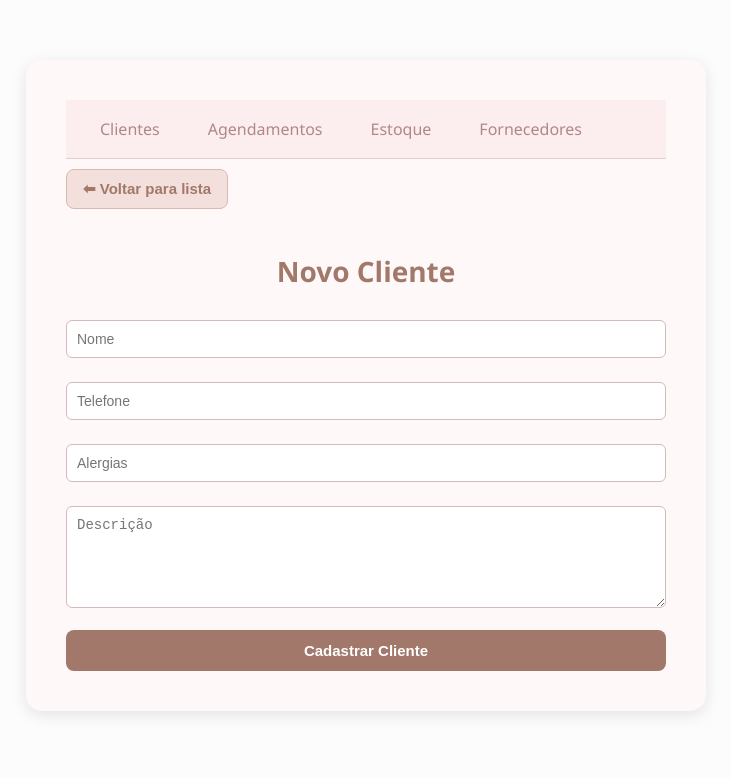
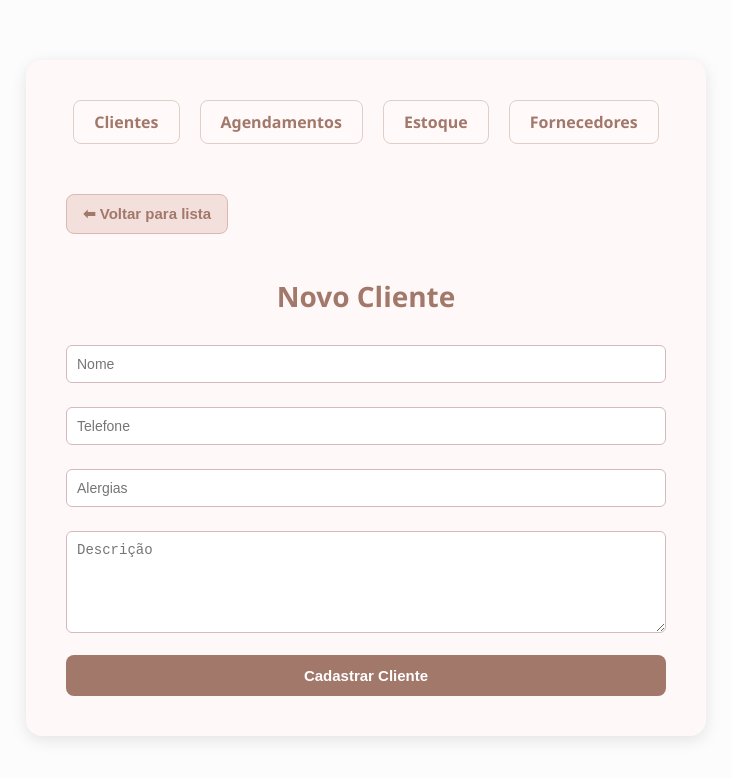
Before and after one commit to F4chini2/farmaceutica-esteta, a React (Vite) app in the folder frontend/: page /dashboard/novo-cliente in a window 1280 px wide. Shown: the top 778 px of the page, without its empty margins (274-1005 px from the left). Built offline with nearby package versions, Linux system fonts and the light colour scheme.

Commit message:
Versao final clientes. jsx

```diff
--- a/frontend/src/components/Tabs.css
+++ b/frontend/src/components/Tabs.css
@@ -1,27 +1,31 @@
+
 .tabs-container {
   display: flex;
+  justify-content: center;
   gap: 20px;
-  background-color: #fceeee;
-  padding: 10px 20px;
-  border-bottom: 1px solid #e1cfcf;
+  margin-bottom: 40px;
   font-family: 'Segoe UI', sans-serif;
+  flex-wrap: wrap;
 }
 
 .tab {
-  padding: 8px 14px;
-  color: #b18787;
+  padding: 10px 20px;
+  border-radius: 8px;
+  border: 1px solid #e0cfc6;
+  background-color: #fffaf9;
+  color: #a2786a;
+  font-weight: bold;
   cursor: pointer;
-  border-radius: 8px 8px 0 0;
-  font-weight: 500;
-  transition: background-color 0.3s;
+  transition: all 0.3s ease;
 }
 
 .tab:hover {
-  background-color: #f3dadb;
+  background-color: #f2e1db;
+  border-color: #d4b3a6;
 }
 
 .tab.active {
-  background-color: #f8e4e4;
-  color: #5c3c3c;
-  font-weight: bold;
+  background-color: #a2786a;
+  color: white;
+  border-color: #a2786a;
 }
--- a/frontend/src/pages/Dashboard.css
+++ b/frontend/src/pages/Dashboard.css
@@ -1,18 +1,116 @@
+
+.dashboard-container {
+  padding: 40px;
+  font-family: 'Segoe UI', sans-serif;
+  min-height: 100vh;
+  background: linear-gradient(to bottom, #f7efea, #e3cfc4, #b88f7c);
+}
+
+.topo-dashboard {
+  display: flex;
+  justify-content: center;
+  align-items: center;
+  flex-wrap: wrap;
+  margin-bottom: 30px;
+  gap: 20px;
+  position: relative;
+}
+
+.titulo-container {
+  flex-grow: 1;
+  display: flex;
+  justify-content: center;
+}
+
+.topo-dashboard h1 {
+  font-size: 48px;
+  font-weight: bold;
+  color: #6d4c41;
+  margin: 0;
+  text-align: center;
+}
+
+.btn-novo-cliente {
+  background: linear-gradient(to right, #a2786a, #8c5e51);
+  color: white;
+  border: none;
+  padding: 12px 26px;
+  font-weight: bold;
+  font-size: 15px;
+  border-radius: 30px;
+  cursor: pointer;
+  transition: all 0.3s ease;
+  box-shadow: 0 4px 10px rgba(0, 0, 0, 0.1);
+  white-space: nowrap;
+}
+
+.btn-novo-cliente:hover {
+  background: linear-gradient(to right, #8c5e51, #a2786a);
+  transform: scale(1.05);
+}
+
+@media (max-width: 600px) {
+  .topo-dashboard {
+    flex-direction: column;
+    align-items: center;
+  }
+
+  .titulo-container {
+    justify-content: center;
+    width: 100%;
+  }
+
+  .btn-novo-cliente {
+    width: 100%;
+    text-align: center;
+  }
+}
+
+.tabs-container {
+  display: flex;
+  justify-content: center;
+  gap: 20px;
+  margin-bottom: 30px;
+  font-family: 'Segoe UI', sans-serif;
+  flex-wrap: wrap;
+}
+
+.tab {
+  padding: 10px 20px;
+  border-radius: 8px;
+  border: 1px solid #e0cfc6;
+  background-color: #fffaf9;
+  color: #a2786a;
+  font-weight: bold;
+  cursor: pointer;
+  transition: all 0.3s ease;
+}
+
+.tab:hover {
+  background-color: #f2e1db;
+  border-color: #d4b3a6;
+}
+
+.tab.active {
+  background-color: #a2786a;
+  color: white;
+  border-color: #a2786a;
+}
+
 .clientes-lista {
   display: flex;
   flex-wrap: wrap;
   gap: 24px;
   justify-content: center;
-  margin-top: 30px;
 }
 
 .cliente-card {
-  background-color: #fff5f8;
+  background: linear-gradient(to bottom, #fdf7f5, #f2e4de);
   padding: 24px;
   border-radius: 16px;
-  box-shadow: 0 6px 16px rgba(0, 0, 0, 0.08);
+  box-shadow: 0 4px 12px rgba(0, 0, 0, 0.08);
   width: 280px;
-  transition: transform 0.2s, box-shadow 0.2s;
+  transition: transform 0.2s ease, box-shadow 0.2s ease;
 }
 
 .cliente-card:hover {
@@ -21,68 +119,37 @@
 }
 
 .cliente-card p {
-  margin: 8px 0;
-  font-size: 15px;
+  margin: 6px 0;
+  font-size: 14px;
   color: #4d3b2f;
 }
 
 .cliente-card button {
-  margin-top: 12px;
-  padding: 10px 14px;
+  margin-top: 10px;
+  padding: 8px 12px;
   border: none;
   border-radius: 8px;
   font-weight: bold;
-  font-size: 14px;
+  font-size: 13px;
   cursor: pointer;
   transition: background-color 0.3s ease;
 }
 
 .cliente-card button:first-of-type {
-  background-color: #a2786a;
+  background-color: #7d5a4f;
   color: #fff;
   margin-right: 8px;
 }
 
 .cliente-card button:first-of-type:hover {
-  background-color: #8c5e51;
+  background-color: #5f4037;
 }
 
 .cliente-card button:last-of-type {
-  background-color: #e68484;
+  background-color: #cc6e6e;
   color: white;
 }
 
 .cliente-card button:last-of-type:hover {
-  background-color: #c76969;
+  background-color: #b94e4e;
 }
-
-.dashboard-container {
-  padding: 40px;
-  font-family: 'Segoe UI', sans-serif;
-  background-color: #fcfcfc;
-  min-height: 100vh;
-  text-align: center;
-}
-
-.dashboard-container h1 {
-  color: #a2786a;
-  font-size: 34px;
-  margin-bottom: 30px;
-}
-
-.btn-agendamentos {
-  background-color: #dfbf8c;
-  color: #4d3b2f;
-  border: none;
-  padding: 12px 24px;
-  font-weight: bold;
-  border-radius: 10px;
-  cursor: pointer;
-  font-size: 15px;
-  transition: background-color 0.3s;
-  margin-bottom: 20px;
-}
-
-.btn-agendamentos:hover {
-  background-color: #c9a96f;
-}
--- a/frontend/src/pages/Dashboard.jsx
+++ b/frontend/src/pages/Dashboard.jsx
@@ -62,13 +62,12 @@ function Dashboard() {
   return (
   <div className="dashboard-container">
     <Tabs />
-    <h1>Clientes</h1>
-<button
-  className="btn-agendamentos"
-  onClick={() => navigate('/dashboard/novo-cliente')}
->
-  ➕ Novo Cliente
-</button>
+  <div className="topo-dashboard">
+  <button className="btn-novo-cliente" onClick={() => navigate('/dashboard/novo-cliente')}>
+    ➕ Novo Cliente
+  </button>
+  <h1>Clientes</h1>
+</div>
 
     <div className="clientes-lista">
       {clientes.map((cliente) => (
```
